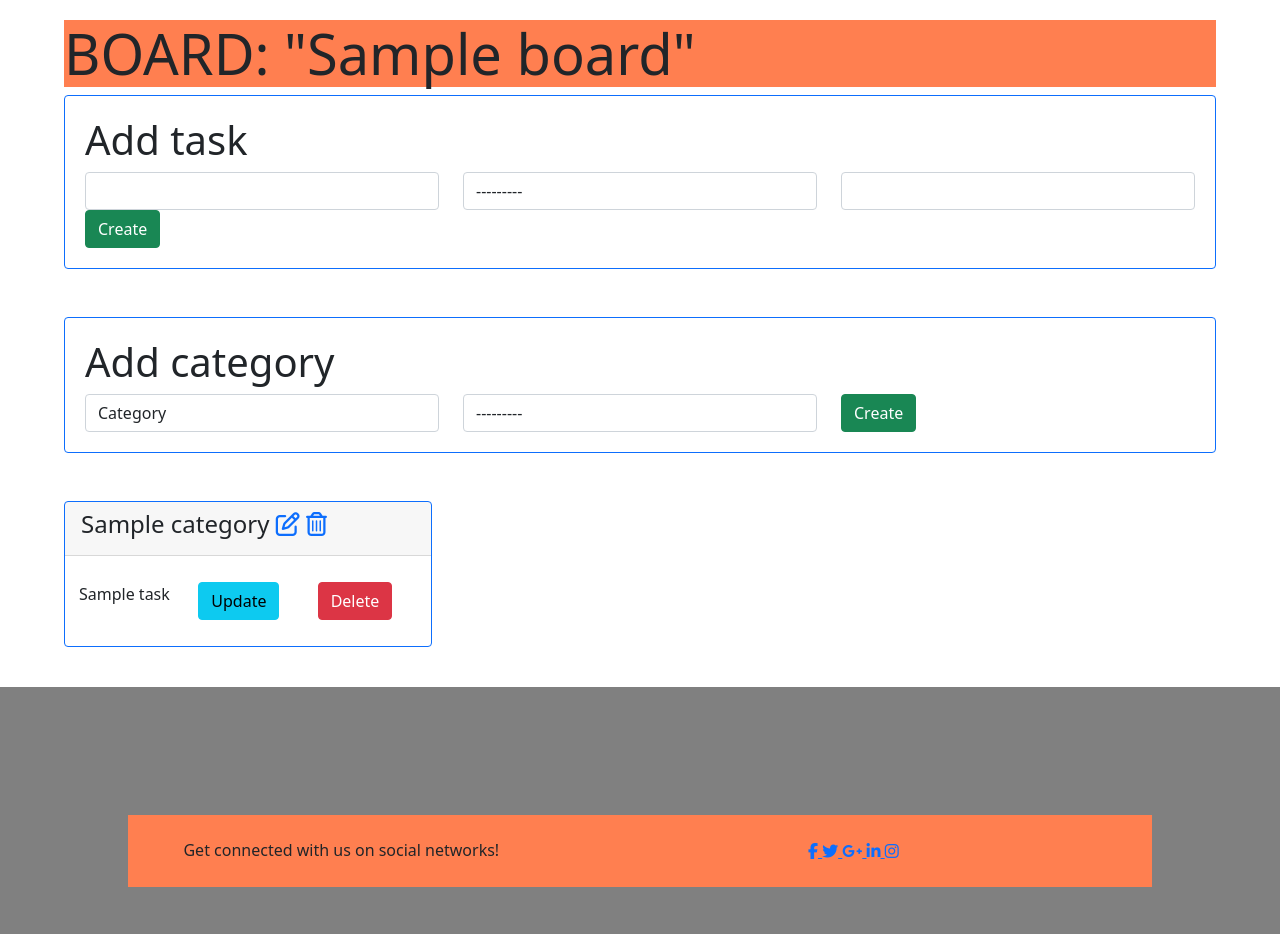
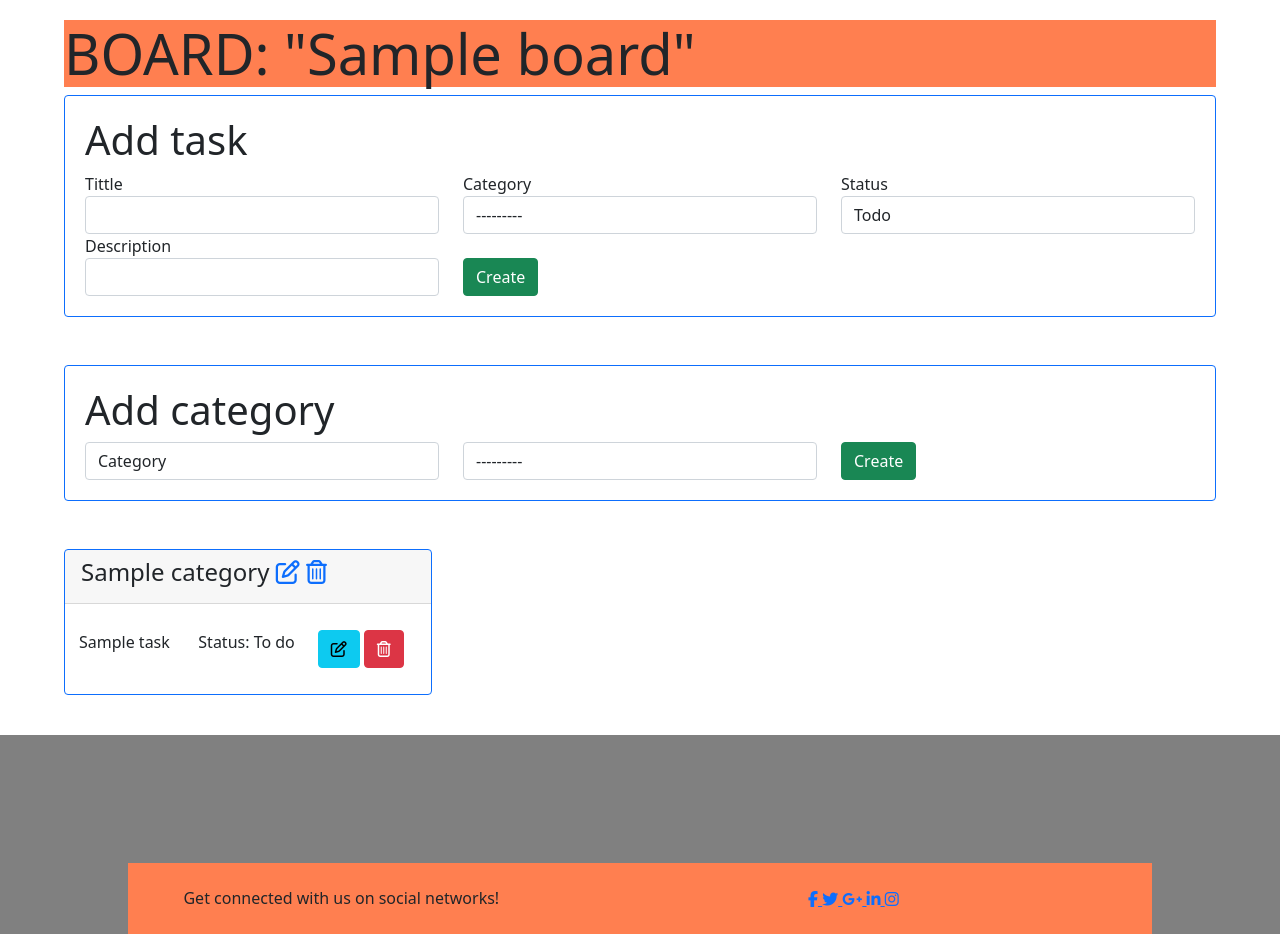
Before and after one commit to frangrande91/TP_Metod, a Django app: page /tasks/board-view/1/ in a window 1280 px wide. Shown: the part 56-990 px from the top of the page. Run offline with Django 3.2, Linux system fonts and the light colour scheme; a user stored in the database is signed in; tables that the repository leaves empty hold one stand-in row (values such as "Sample post"); some libraries are stand-ins or nearby versions.

Commit message:
added Status and description to Task

```diff
--- a/tasks/form.py
+++ b/tasks/form.py
@@ -14,6 +14,7 @@ class TaskForm(ModelForm):
         widgets = {
             'title': forms.TextInput(attrs={'class': 'form-control'}),
             'category': forms.Select(attrs={'class': 'form-control'}),
+            'status': forms.Select(attrs={'class': 'form-control'}),
             'description': forms.TextInput(attrs={'class': 'form-control'})
         }
 
--- a/tasks/models.py
+++ b/tasks/models.py
@@ -4,14 +4,9 @@ from django.contrib.auth.models import User
 from django.db import models
 
 # Create your models here.
+from django.db.models import TextChoices
+
 from user.models import MyUser
-
-"""
-class Status(Enum):
-    done = 'Done',
-    inProgress = 'In progress',
-    pending = 'Pending'
-"""
 
 
 class Board(models.Model):
@@ -44,10 +39,19 @@ class Category(models.Model):
         return self.name
 
 
+
+
+
 class Task(models.Model):
+
+    class Status(TextChoices):
+        toDo = 'To do'
+        inProgress = 'In progress'
+        done = 'Done'
+
     id = models.AutoField(primary_key=True)
     title = models.CharField(max_length=200)
-    # status = models.ForeignKey(Status, null=False, blank=False, on_delete=models.CASCADE)
+    status = models.CharField(max_length=50, choices=Status.choices, default=Status.toDo)
     category = models.ForeignKey(Category, on_delete=models.CASCADE, null=True, related_name='tasks')
     date = models.DateTimeField(auto_now_add=True)
     description = models.CharField(max_length=500, default='')
--- a/templates/tasks/board-view.html
+++ b/templates/tasks/board-view.html
@@ -8,10 +8,12 @@
           <form method="POST">
             {% csrf_token %}
               <div class="row">
-                <div class="col-4">{{ form.title }}</div>
-                <div class="col-4">{{ form.category }}</div>
-                <div class="col-4">{{ form.description}}</div>
-                <div class="col-4"><input class="btn btn-success" type="submit" value="Create"></div>
+                <div class="col-4">Tittle{{ form.title }}</div>
+                <div class="col-4">Category{{ form.category }}</div>
+                <div class="col-4">Status{{ form.status }}</div>
+                  <br><br>
+                <div class="col-4">Description{{ form.description}}</div>
+                <div class="col-4"><br><input class="btn btn-success" type="submit" value="Create"></div>
               </div>
           </form>
     </div>
@@ -56,11 +58,13 @@
                                            <p class="card-text"><span>{{ task.title }}</span></p>
                                     </div>
                                     <div class="col-4" style="padding: 10px;">
-                                        <a class="btn btn-info" href="{% url 'update_task' task.id %}">Update</a>
+                                           <p class="card-text"><span>Status: {{ task.status }}</span></p>
                                     </div>
                                     <div class="col-4" style="padding: 10px;">
-                                        <a class="btn btn-danger" href="{% url 'delete_task' task.id %}">Delete</a>
+                                        <a class="btn btn-info" href="{% url 'update_task' task.id %}"><i class="far fa-edit"></i></a>
+                                        <a class="btn btn-danger" href="{% url 'delete_task' task.id %}"><i class="far fa-trash-alt"></i></a>
                                     </div>
+
                                 </div>
                                 {% endfor %}
 
```
Also changed, not shown: tasks/migrations/0015_task_status.py (added).
